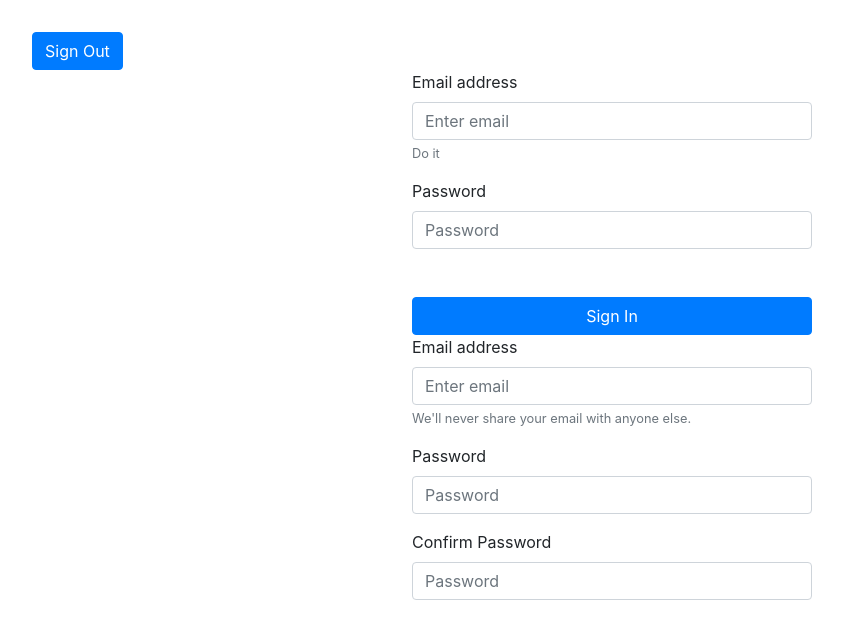
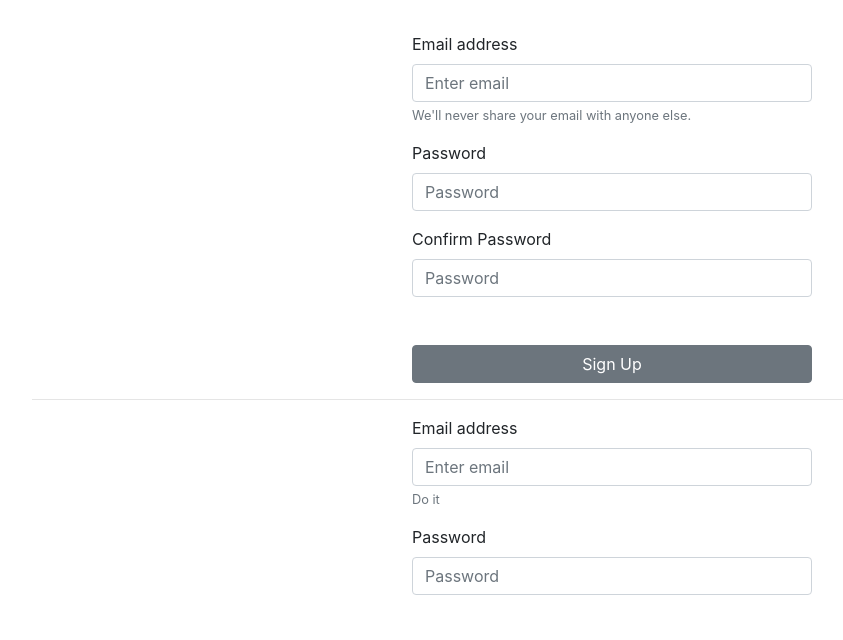
Before and after one commit to dzemsky1/project2-client, a website built with webpack: page index.html in a window 1280 px wide. Shown: the part 124-764 px from the top of the page, without its empty margins (28-871 px from the left). Built offline with nearby package versions, Linux system fonts and the light colour scheme.

Commit message:
Hide sign in options

```diff
--- a/assets/scripts/app.js
+++ b/assets/scripts/app.js
@@ -8,6 +8,7 @@ const authEvents = require('./events')
 // require('./example')
 
 $(() => {
+  $('#signed-in-options').hide()
   $('#sign-up-form').on('submit', authEvents.onSignUp)
   $('#sign-in-form').on('submit', authEvents.onSignIn)
   $('#sign-out-button').on('click', authEvents.onSignOut)
--- a/assets/scripts/ui.js
+++ b/assets/scripts/ui.js
@@ -13,6 +13,7 @@ const onSignInSuccess = function (response) {
   $('#sign-in-form').trigger('reset')
   $('#sign-in-form').hide()
   $('#sign-up-form').hide()
+  $('#signed-in-options').show()
   $('.toast').toast('show')
   $('.toast-body').text('Welcome!')
 }
@@ -20,6 +21,7 @@ const onSignInSuccess = function (response) {
 const onSignOutSuccess = function () {
   $('#sign-in-form').show()
   $('#sign-up-form').show()
+  $('#signed-in-options').hide()
   $('.toast').toast('show')
   $('.toast-body').text('Goodbye!')
   store.user = null
--- a/index.html
+++ b/index.html
@@ -14,20 +14,20 @@
     <body>
       <h1>Welcome to the Zoo</h1>
 
-      <div id='signed-in-options'>
+      <!-- <div id='signed-in-options'>
       <button id="sign-out-button" type="button" class="btn btn-primary">Sign Out</button>
       <form id="change-password-form">
-        <div class="form-group" id="sign-in-form">
-          <label for="exampleInputEmail1"> Email address</label>
-          <input type="email" name="credentials[email]"  class="form-control" aria-describedby="emailHelp" placeholder="Enter email">
-          <small class="form-text text-muted">Do it</small>
+        <div class="form-group">
+          <label for="exampleInputPassword1">Old Password</label>
+          <input type="password" name="credentials[old]" class="form-control" placeholder="Password">
         </div>
         <div class="form-group">
-          <label for="exampleInputPassword1">Password</label>
-          <input type="password" name="credentials[password]" class="form-control" placeholder="Password">
+          <label for="exampleInputPassword1">New Password</label>
+          <input type="password" name="credentials[new]" class="form-control" placeholder="Password">
         </div>
-        <button id="sign-in" type="submit" class="btn btn-primary">Sign In</button>
+        <button id="change-password-button" type="submit" class="btn btn-secondary">Change Password</button>
       </form>
+    </div> -->
 
 
       <form id="sign-up-form">
```
